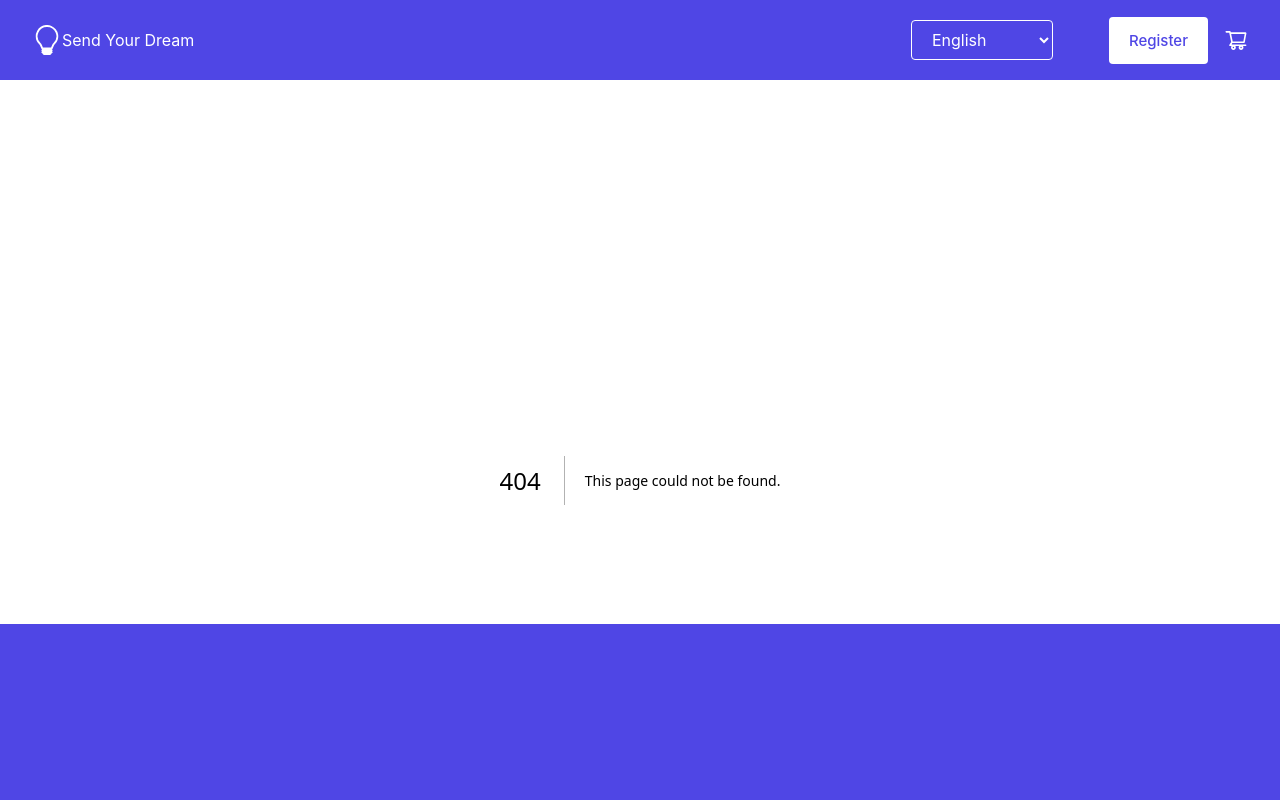
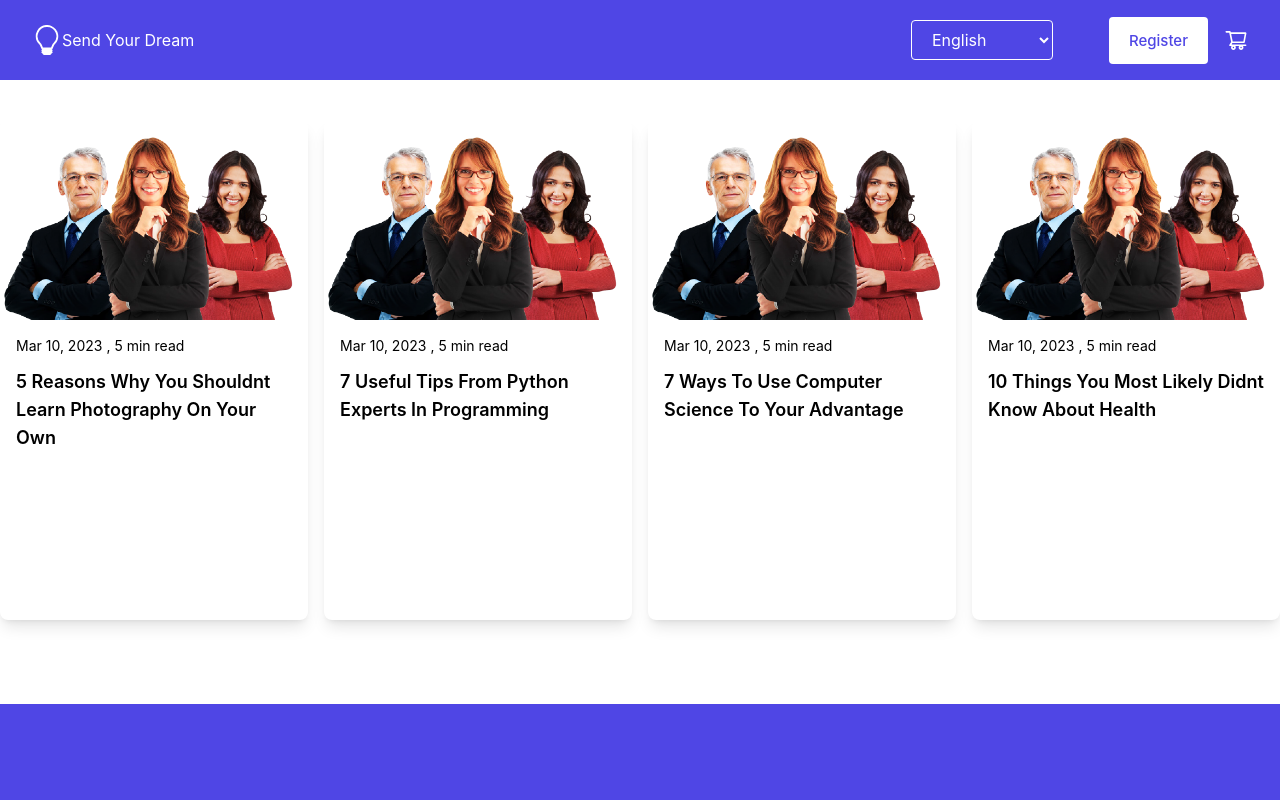
Before and after one commit to coolista/chat, a Next.js app: page /blog in a window 1280 px wide. Before the commit this address had no page. Shown: the top 800 px of the page. Built offline with nearby package versions, Linux system fonts and the light colour scheme.

Commit message:
blog page added

```diff
--- /dev/null
+++ b/app/blog/page.tsx
@@ -0,0 +1,12 @@
+import { posts } from "@/data/posts";
+import Card from "../components/Card/card";
+
+export default function Blog() {
+  return (
+    <main className="container blog-page my-10 mx-auto grid grid-cols-1 gap-2 md:gap-3 lg:gap-4 lg:grid-cols-3 md:grid-cols-2 xl:grid-cols-4 2xl:grid-cols-4 min-h-screen">
+        {
+        posts.map((item) => <Card key={item.id} item={item} />)
+      }
+    </main>
+  )
+}
--- /dev/null
+++ b/app/components/Card/card.tsx
@@ -0,0 +1,23 @@
+import Image from "next/image"
+import Link from "next/link";
+function Card({ item }:{item:any}) {
+  return (
+    <div className="max-w-full bg-white dark:bg-gray-800 rounded-lg shadow-lg overflow-hidden transition-transform duration-200 hover:shadow-2xl hover:-translate-y-1" style={{maxHeight: '500px'}}>
+      <Image className="w-full object-cover" width={1000} height={324} src={item.image} alt="demo image" />
+
+      <div className="p-4">
+        <div className="flex mb-3">
+          <p className="text-sm text-gray-500 dark:text-gray-400"> Mar 10, 2023 </p>
+          <p className="text-sm text-gray-500 dark:text-gray-400 mx-1"> , </p>
+          <p className="text-sm text-gray-500 dark:text-gray-400"> 5 min read </p>
+        </div>
+
+        <Link legacyBehavior href={`/read/${item.title.toLowerCase().trim().split(" ").join("-")}`}>
+          <a className="text-lg font-semibold hover:text-blue-500 transition-colors duration-200">{item.title}</a>
+        </Link>
+      </div>
+    </div>
+  )
+}
+
+export default Card
--- /dev/null
+++ b/data/posts.ts
@@ -0,0 +1,43 @@
+export const posts: Array<{ id: string; title: string; description: string; date: string; tags: string[]; category: string[]; image: string; author: string; }> = [
+    {
+      id: "1X2",
+      title: "5 Reasons Why You Shouldnt Learn Photography On Your Own",
+      description: "Mollit aute nostrud voluptate amet irure consectetur commodo cupidatat elit. Non ut dolor nulla dolor duis. Anim eiusmod fugiat eiusmod ut nulla nulla labore.",
+      date: "2022-11-09T08:18:10.494Z",
+      tags: ["Photography"],
+      category: ["Photography"],
+      image: "/assets/card/experts.png",
+      author: "Jeanne Ballard"
+    },
+    {
+      id: "1X3",
+      title: "7 Useful Tips From Python Experts In Programming",
+      description: "Eiusmod quis esse aliqua sit nostrud aliquip sunt minim irure laboris reprehenderit irure ex",
+      date: "2022-11-10T07:47:21.553Z",
+      tags: ["Programming", "Python", "Tips"],
+      category: ["Programming"],
+      image: "/assets/card/experts.png",
+      author: "Jeanne Ballard"
+    },
+    {
+      id: "1X4",
+      title: "7 Ways To Use Computer Science To Your Advantage",
+      description: "Incididunt magna do magna cupidatat ullamco laboris amet. Tempor aute ipsum culpa esse ipsum veniam excepteur duis mollit irure cillum.",
+      date: "2022-11-11T08:29:39.860Z",
+      tags: ["Advantage", "Computer Science", "Tech"],
+      category: ["Computer Science"],
+      image: "/assets/card/experts.png",
+      author: "Emilio Tate"
+    },
+    {
+      id: "1X5",
+      title: "10 Things You Most Likely Didnt Know About Health",
+      description: "Culpa laboris aliquip ea consectetur mollit ea ipsum sint qui culpa laboris dolor adipisicing proident. Et officia consequat do nulla tempor cupidatat  elit.",
+      date: "2022-11-12T08:05:53.939Z",
+      tags: ["Health", "Likely", "Didn't Know"],
+      category: ["Health"],
+      image: "/assets/card/experts.png",
+      author: "Curtis Lopez"
+    },
+
+  ]
```
